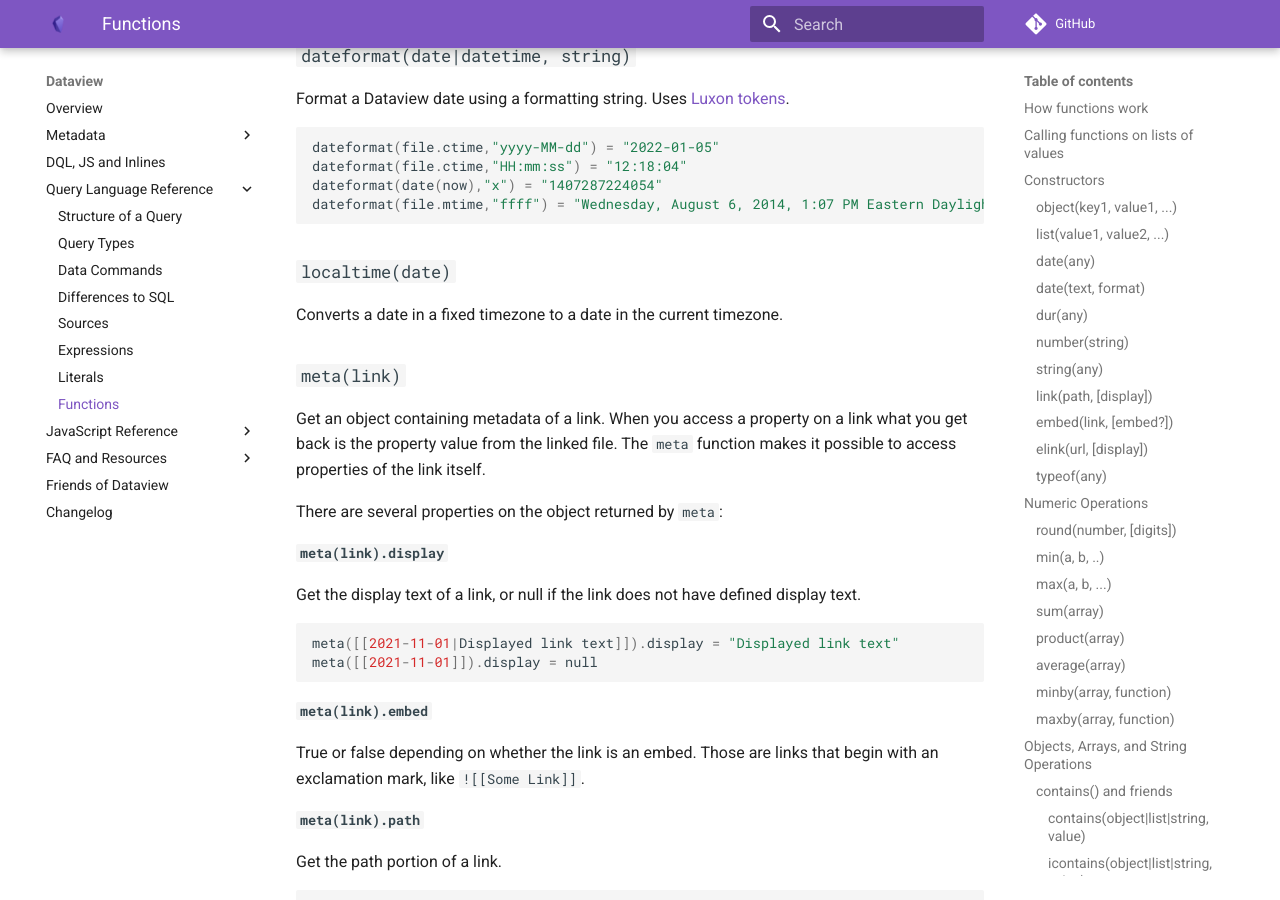
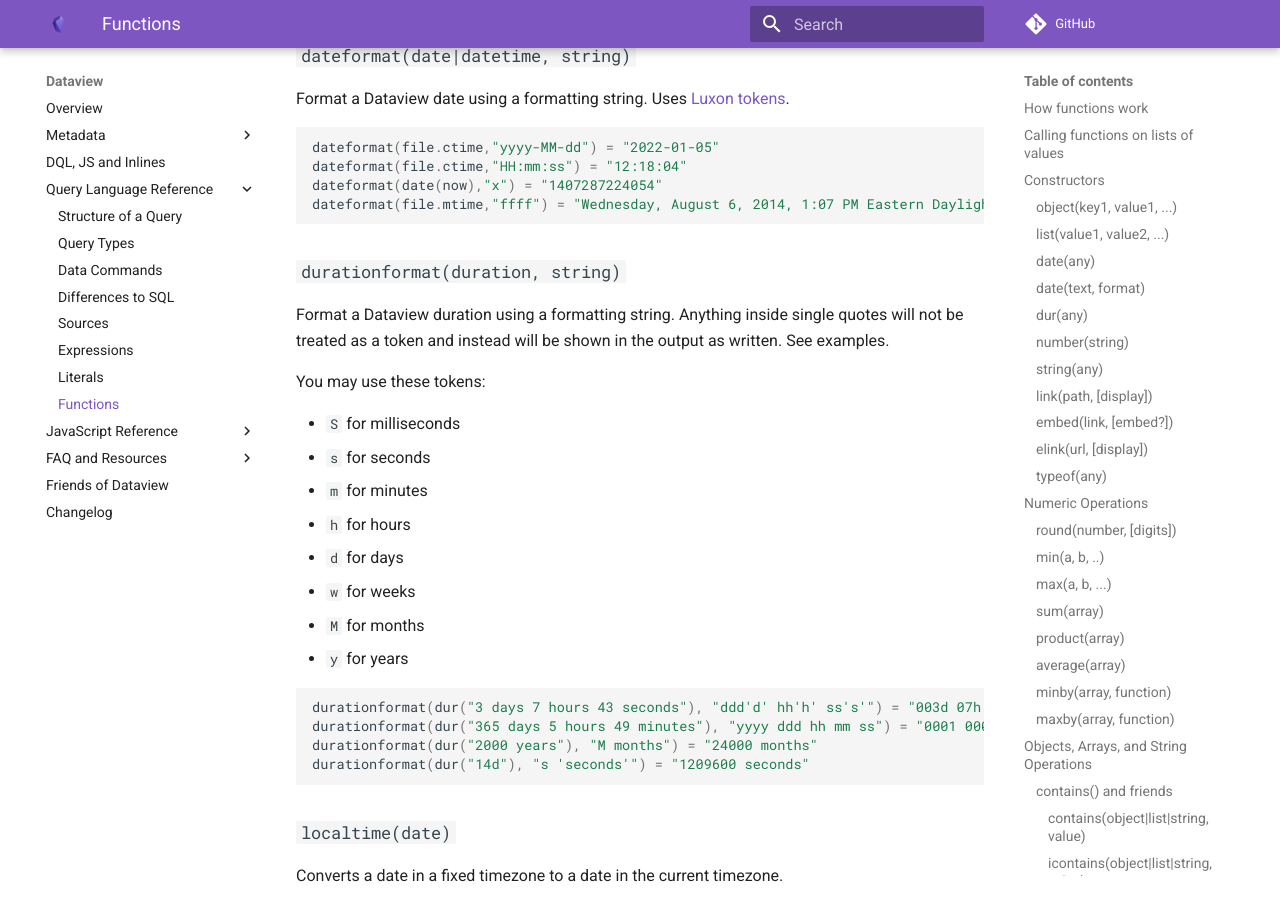
Before and after one commit to blacksmithgu/obsidian-dataview, an MkDocs documentation site: the page built from docs/docs/reference/functions.md, in a window 1280 px wide and 900 px high, scrolled down 14217 px. Built offline with MkDocs 1.6.1 and Material for MkDocs 9.7.7, drawn with Linux system fonts in a browser that asks for light colours; comment, search, counter and statistics services are not loaded.

Commit message:
Add `durationformat` function
Uses luxon.Duration.toFormat` function.

````diff
--- a/docs/docs/reference/functions.md
+++ b/docs/docs/reference/functions.md
@@ -678,6 +678,30 @@ dateformat(date(now),"x") = "1407287224054"
 dateformat(file.mtime,"ffff") = "Wednesday, August 6, 2014, 1:07 PM Eastern Daylight Time"
 ```
 
+### `durationformat(duration, string)`
+
+Format a Dataview duration using a formatting string.
+Anything inside single quotes will not be treated as a token and
+instead will be shown in the output as written. See examples.
+
+You may use these tokens:
+
+- `S` for milliseconds
+- `s` for seconds
+- `m` for minutes
+- `h` for hours
+- `d` for days
+- `w` for weeks
+- `M` for months
+- `y` for years
+
+```js
+durationformat(dur("3 days 7 hours 43 seconds"), "ddd'd' hh'h' ss's'") = "003d 07h 43s"
+durationformat(dur("365 days 5 hours 49 minutes"), "yyyy ddd hh mm ss") = "0001 000 05 49 00"
+durationformat(dur("2000 years"), "M months") = "24000 months"
+durationformat(dur("14d"), "s 'seconds'") = "1209600 seconds"
+```
+
 ### `localtime(date)`
 
 Converts a date in a fixed timezone to a date in the current timezone.
````
Also changed, not shown: 1 other file.
